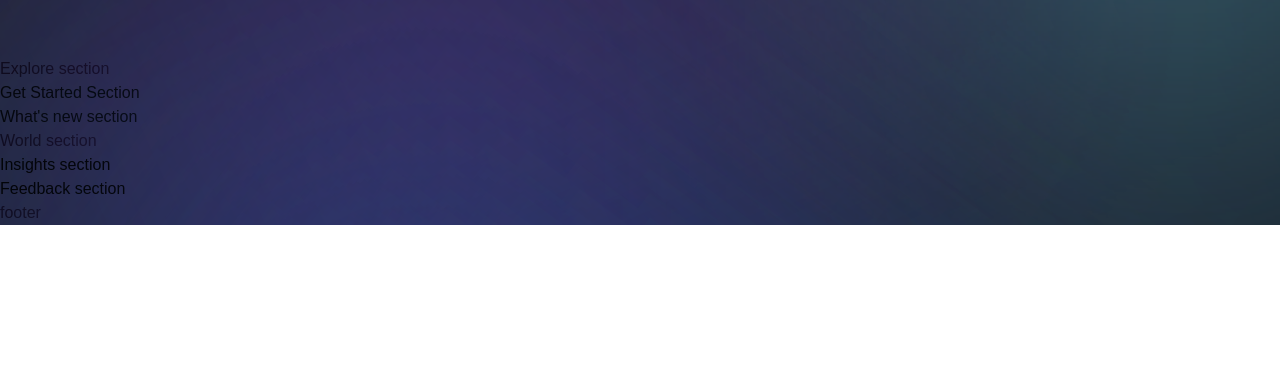
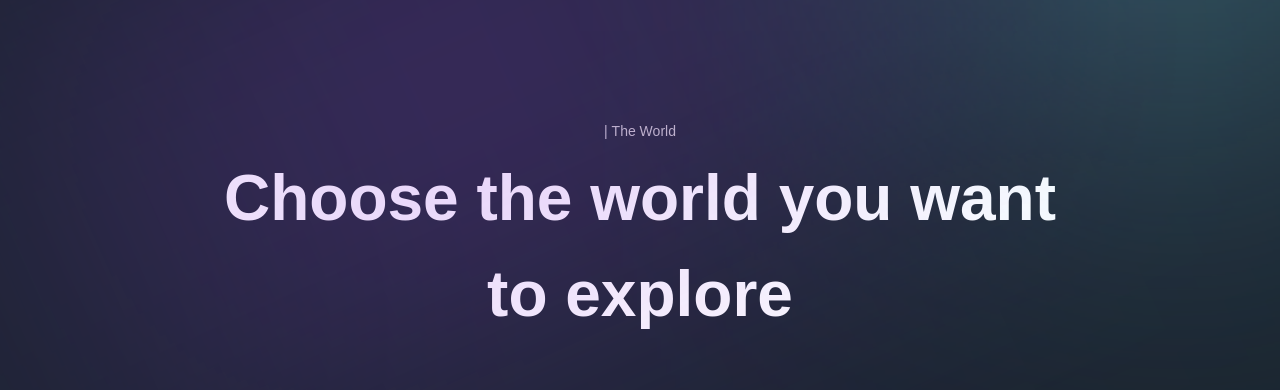
Before and after one commit to MustafaBasar471/metaverse, a Next.js app: page / in a window 1280 px wide. Shown: the part 1500-1890 px from the top of the page. Before the commit the page ends 1725 px from the top, so only its background shows below. Built offline with nearby package versions, Linux system fonts and the light colour scheme; a web font is replaced by a local one.

Commit message:
explore section

```diff
--- a/components/CustomTexts.jsx
+++ b/components/CustomTexts.jsx
@@ -20,5 +20,12 @@ export const TypingText = ({ title, textStyles }) => (
 );
 
 export const TitleText = ({ title, textStyles }) => (
-  <h2>Title Text</h2>
+  <motion.h2
+    variants={textVariant2}
+    initial="hidden"
+    whileInView="show"
+    className={`mt-[8px] font-bold md:text-[64px] text-[40px] text-white ${textStyles}`}
+  >
+    {title}
+  </motion.h2>
 );
--- a/components/ExploreCard.jsx
+++ b/components/ExploreCard.jsx
@@ -1,9 +1,44 @@
 'use client';
 
-const ExploreCard = () => (
-  <div>
-    Explore Card
-  </div>
+import { motion } from 'framer-motion';
+import styles from '../styles';
+import { fadeIn } from '../utils/motion';
+
+const ExploreCard = ({ id, imgUrl, title, index, active, handleClick }) => (
+  <motion.div
+    variants={fadeIn('right', 'spring', index * 0.5, 0.75)}
+    className={`relative ${active === id ? 'lg:flex-[3.5] flex-[10]' : 'lg:flex-[0.5] flex-[2]'}
+    flex items-center justify-center min-w-[170px] h-[700px] transition-[flex]
+    duration-[0.7s] ease-out-flex cursor-pointer`}
+    onClick={() => handleClick(id)}
+  >
+    <img
+      src={imgUrl}
+      alt={title}
+      className="absolute w-full h-full object-cover rounded-[24px]"
+    />
+    {active !== id ? (
+      <h3 className="font-semibold sm:text-[26px] text-[18px] text-white absolute z-0 lg:bottom-20 lg:rotate-[-90deg] lg:origin-[0,0]">
+        {title}
+      </h3>
+    ) : (
+      <div className="absolute bottom-0 p-8 justify-start w-full flex-col bg-[rgba(0,0,0,0.5)] rounded-b-[24px]">
+        <div className={`${styles.flexCenter} w-[60px] h-[60px] rounded-[24px] glassmorphism mb-[16px]`}>
+          <img
+            src="/headset.svg"
+            alt="headset"
+            className="w-1/2 h-1/2 object-contain"
+          />
+        </div>
+        <p className="font-normal text-[16px] leading-[20px] text-white uppercase">
+          Enter the Metaverse
+        </p>
+        <h2 className="mt-[24px] font-semibold sm:text-[32px] text-[24px] text-white">
+          {title}
+        </h2>
+      </div>
+    )}
+  </motion.div>
 );
 
 export default ExploreCard;
--- a/sections/Explore.jsx
+++ b/sections/Explore.jsx
@@ -1,9 +1,42 @@
 'use client';
 
-const Explore = () => (
-  <section>
-    Explore section
-  </section>
-);
+import { useState } from 'react';
+import { motion } from 'framer-motion';
+import styles from '../styles';
+import { staggerContainer } from '../utils/motion';
+import { TypingText, ExploreCard, TitleText } from '../components';
+import { exploreWorlds } from '../constants';
+
+const Explore = () => {
+  const [active, setActive] = useState('world-2');
+  return (
+    <section className={`${styles.paddings}`} id="explore">
+      <motion.div
+        variants={staggerContainer}
+        initial="hidden"
+        whileInView="show"
+        viewport={{ once: false, amount: 0.25 }}
+        className={`${styles.innerWidth} mx-auto flex flex-col`}
+      >
+        <TypingText title="| The World" textStyles="text-center" />
+        <TitleText
+          title={<>Choose the world you want <br className="md:block hidden" /> to explore </>}
+          textStyles="text-center"
+        />
+        <div className="mt-[50px] flex lg:flex-row flex-col min-h-[70vh] gap-5">
+          {exploreWorlds.map((world, idx) => (
+            <ExploreCard
+              key={world.id}
+              {...world}
+              index={idx}
+              active={active}
+              handleClick={setActive}
+            />
+          ))}
+        </div>
+      </motion.div>
+    </section>
+  );
+};
 
 export default Explore;
```
